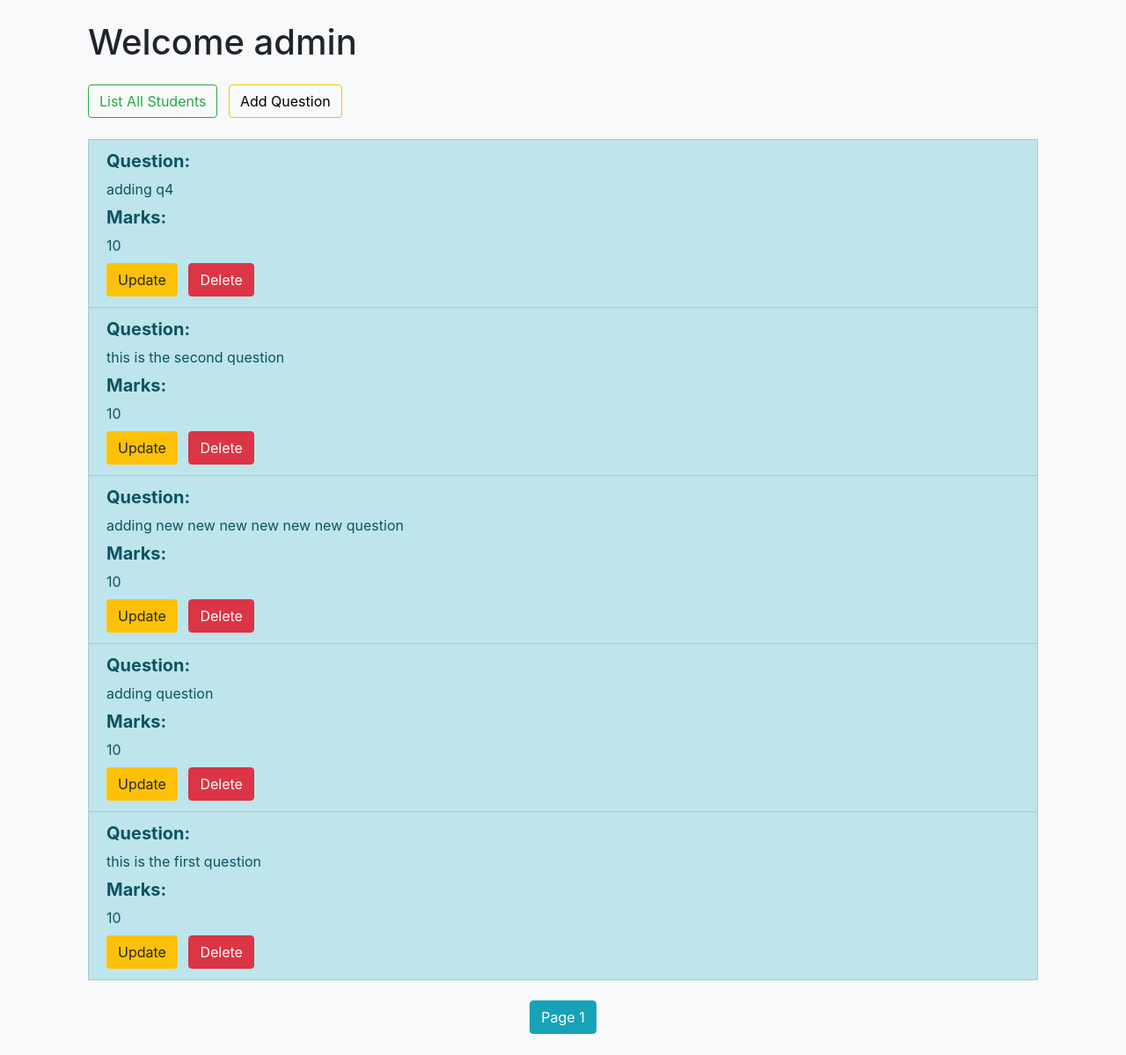
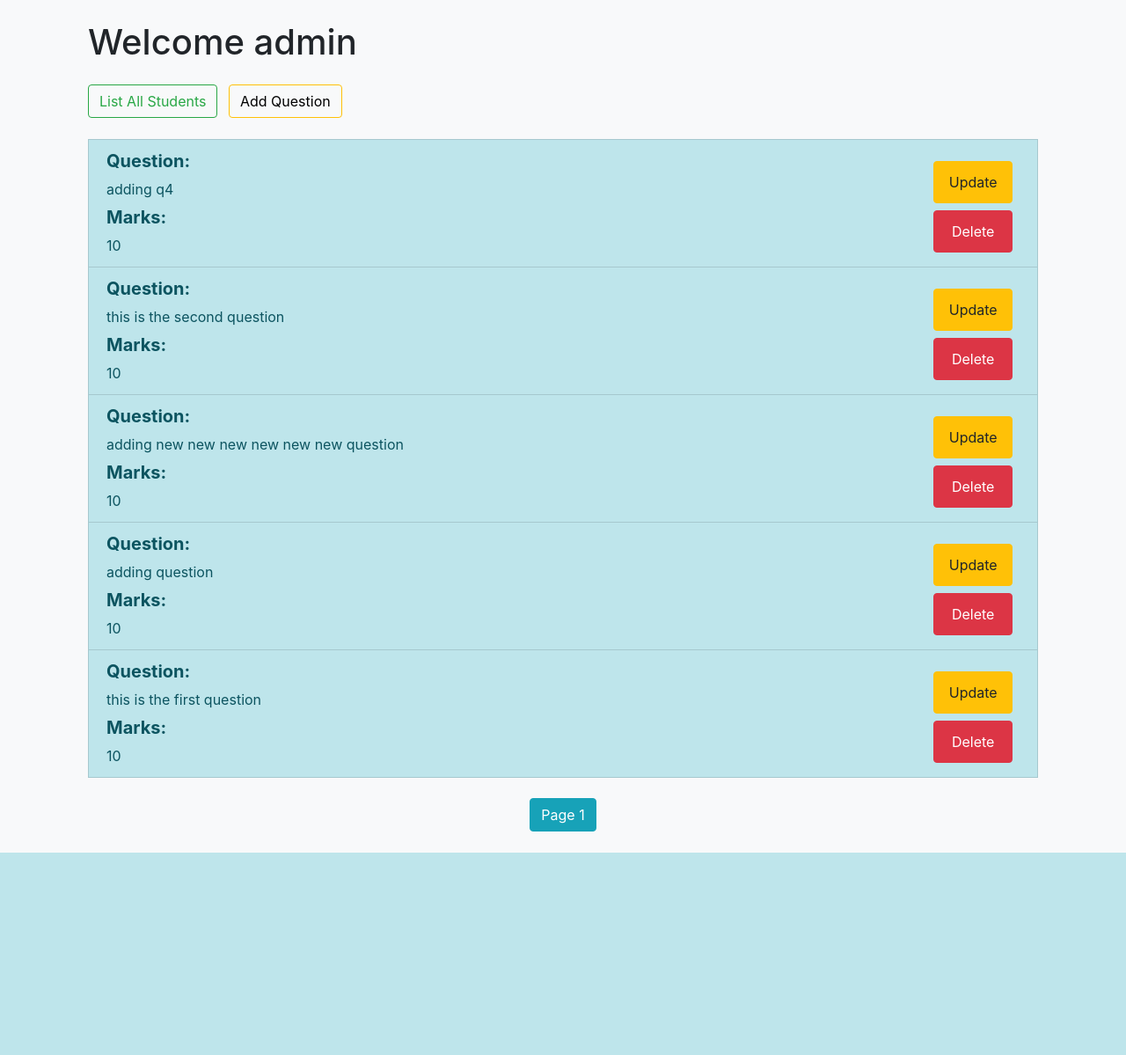
Before and after one commit to Android-Unix/QAApp, a Django app: page / in a window 1280 px wide. Shown: the part 56-1255 px from the top of the page at 88% size. After the commit the page ends 1025 px from the top, so only its background shows below. Run offline with Django 3.2, Linux system fonts and the light colour scheme; a user stored in the database is signed in; data comes from the database, SQL or seed files in the repository; parts of the project's set-up code (start-up, migrations or seed data) failed here and were passed over; some libraries are stand-ins or nearby versions.

Commit message:
Taking backup

```diff
--- a/QAapp/QA/views.py
+++ b/QAapp/QA/views.py
@@ -26,7 +26,7 @@
         status = False
 
     # Show 10 contacts per page.
-    paginator = Paginator(questions, 10)
+    paginator = Paginator(questions, 5)
 
     page_number = request.GET.get('page')
     page_obj = paginator.get_page(page_number)
@@ -70,17 +70,17 @@
 @staff_member_required(login_url='restrict')
 def addQuestion(request) :
     if request.method == 'POST' :
-        add = CreateQuestion(request.POST)
-        if add.is_valid() :
-            add.save()
+        form = CreateQuestion(request.POST)
+        if form.is_valid() :
+            form.save()
             return render(request , 'QuestionForm.html' , {
                 'question_addition_status' : True
             })
     else :
-        add = CreateQuestion()
+        form = CreateQuestion()
 
     return render(request , 'QuestionForm.html' , {
-        'renderForm' : add,
+        'renderForm' : form,
         'add_btn': True
     })
 
@@ -181,8 +181,10 @@
     is_filtered_list = True
 
     for user in User.objects.all():
-        if not user.is_staff and user.answered_users.count() > 0:
-            filtered_students.append(user)
+        if not user.is_staff and user.answered_users.count() > 0 \
+            and user.answered_users.count() < Question.objects.count() \
+            and AssignMarks.objects.filter(answer__user__email=user.email).count() == Question.objects.count():
+                filtered_students.append(user)
 
     if len(filtered_students) > 0:
         no_students_found = False
@@ -218,10 +220,10 @@
         form = AssignMarksForm(request.POST)
 
         if int(form.data['allocated_marks']) >= clicked_answer.question.marks:
-            errors.add("Allocated Marks Cannot be More than total marks man!!!")
+            errors.add(f'Allocated Marks Cannot be More than total marks man!!! Total marks that can be assigned -> {clicked_answer.question.marks}')
 
         if clicked_answer.marks_allocated_answers.count() != 0:
-            errors.add("Cannot reassign marks!!!")
+            errors.add('Cannot reassign marks!!!')
 
         if form.is_valid and int(form.data['allocated_marks']) <= clicked_answer.question.marks and clicked_answer.marks_allocated_answers.count() == 0:
             assigned_marks = AssignMarks.objects.create(answer=clicked_answer, allocated_marks=form.data['allocated_marks'])
--- a/QAapp/templates/index.html
+++ b/QAapp/templates/index.html
@@ -24,11 +24,13 @@
           <button class="btn btn-outline-success mb-4 mr-2 ml-auto" onclick = "listAllStudents('{{ user_uuid }}')">List All Students</button>
           <button class="btn btn-outline-warning mb-4 mr-2 ml-auto" onclick = "btnAddQuestion()">Add Question</button>
           {% for question in page_obj %}
-            <li class="list-group-item list-group-item-info">
-              <h5 class="font-weight-bold mb-2">Question:</h5> {{ question.question }} <h5 class="font-weight-bold mt-2"> Marks:</h5>{{ question.marks }}
-              <div class = container-ml-4>
-                <button class="btn btn-warning mt-2 mr-2 ml-auto" onclick="updateQuestion('{{ question.pk }}')">Update</button>
-                <button class="btn btn-danger mt-2 mr-2 ml-auto" onclick="deleteQuestion('{{ question.pk }}')">Delete</button>
+            <li class="list-group-item list-group-item-info" style="display: flex; justify-content: space-between;">
+              <div style="flex: 0.99;">
+                <h5 class="font-weight-bold mb-2">Question:</h5> {{ question.question }} <h5 class="font-weight-bold mt-2"> Marks:</h5>{{ question.marks }}
+              </div>
+              <div class = container-ml-4 style="display: flex; flex-direction: column; justify-content: center;">
+                <button class="btn btn-warning mt-2 mr-2 ml-auto" onclick="updateQuestion('{{ question.pk }}')" style="width: 7vw; height: 6vh;">Update</button>
+                <button class="btn btn-danger mt-2 mr-2 ml-auto" onclick="deleteQuestion('{{ question.pk }}')" style="width: 7vw; height: 6vh;">Delete</button>
               </div>
             </li>
           {% endfor %}
--- a/QAapp/templates/student_list.html
+++ b/QAapp/templates/student_list.html
@@ -3,8 +3,6 @@
 
     {% if not is_filtered_list %}
         <h2 class="mb-4">To check the answers submitted by these students click on the students...</h2>
-    {%  else %}
-        <h2 class="mb-4">To check the answers submitted by these students click on the students ( All students below have answered atleast one question)</h2>
     {% endif %}
     <button class="btn btn-outline-primary mb-4 mr-2 ml-auto" onclick="filterBasedOnStudentsAnswered()">Filter Based on Students Answered</button>
 
```
